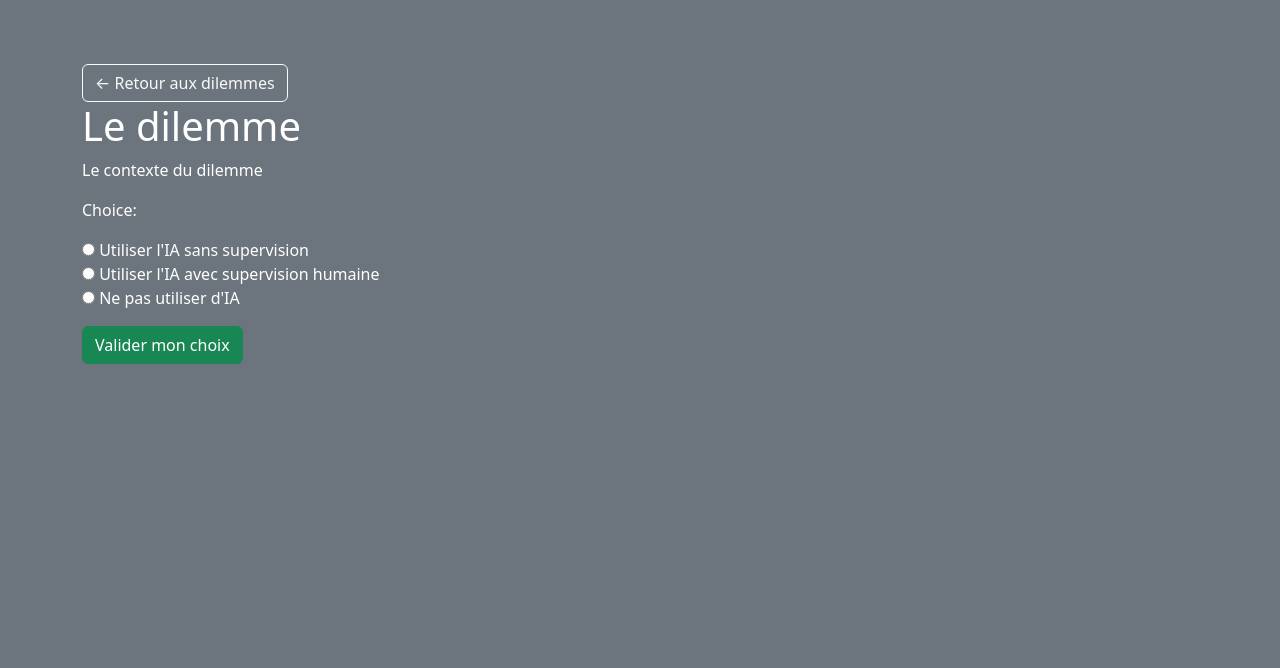
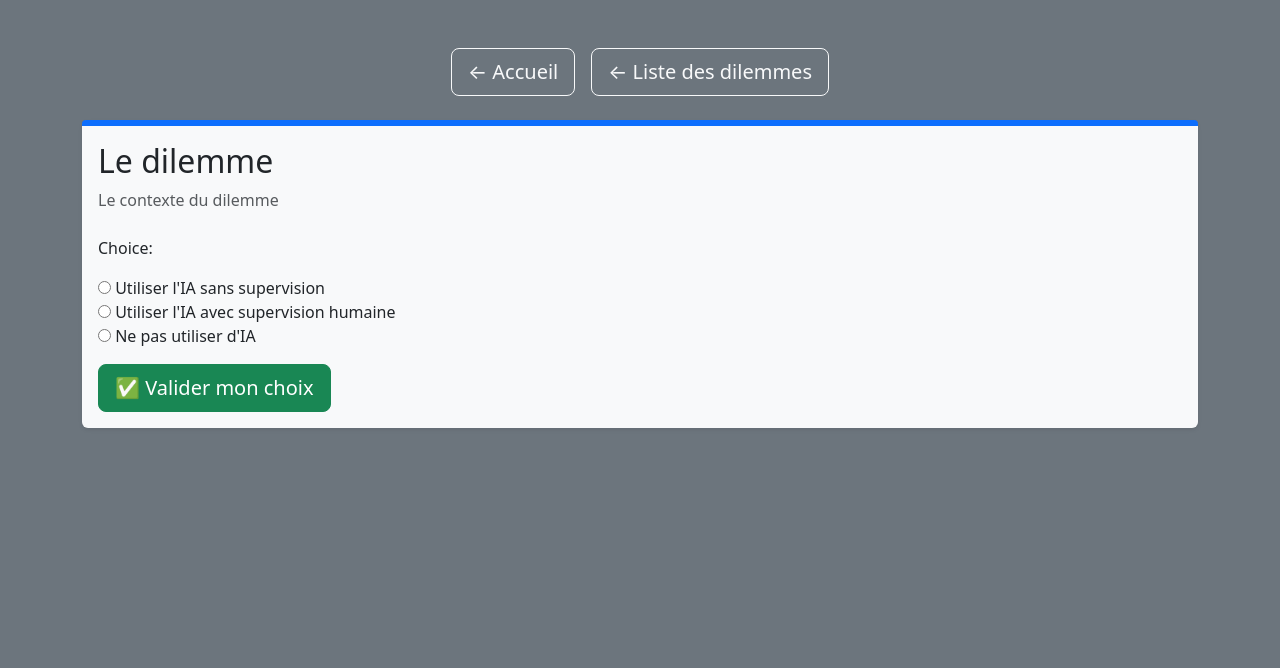
Before and after one commit to DelphineLecorney/simulateur_ethique, a Django app: page /scenarios/1/ in a window 1280 px wide. Shown: the top 668 px of the page. Run offline with Django 5.2, Linux system fonts and the light colour scheme; data comes from the database, SQL or seed files in the repository; both versions use the stored data as it was after the commit.

Commit message:
Add navigation in html

```diff
--- a/scenarios/templates/scenarios/home.html
+++ b/scenarios/templates/scenarios/home.html
@@ -43,7 +43,7 @@
       </blockquote>
 
       <div class="text-center mt-5">
-        <h5>Prêt·e à te confronter à toi-même ?</h5>
+        <h5>Prêt(e) à te confronter à toi-même ?</h5>
         <p class="lead">Chaque choix est une révélation. Le tien commence maintenant.</p>
       </div>
     </div>
--- a/scenarios/templates/scenarios/scenario_detail.html
+++ b/scenarios/templates/scenarios/scenario_detail.html
@@ -1,4 +1,5 @@
 {% load custom_filters %}
+
 <!DOCTYPE html>
 <html lang="fr">
   <head>
@@ -8,24 +9,41 @@
       href="https://cdn.jsdelivr.net/npm/bootstrap@5.3.3/dist/css/bootstrap.min.css"
       rel="stylesheet"
     />
+    <link
+      rel="stylesheet"
+      href="https://cdnjs.cloudflare.com/ajax/libs/animate.css/4.1.1/animate.min.css"
+    />
   </head>
   <body class="bg-secondary text-white">
     <div class="container py-5">
-      <a href="{% url 'scenario_list' %}" class="btn btn-outline-light mt-3">← Retour aux dilemmes</a>
-      <h1>{{ scenario.title }}</h1>
-      <p>{{ scenario.description }}</p>
 
-      <form method="post">
-        {% csrf_token %} {{ form.as_p }}
-        <button type="submit" class="btn btn-success">Valider mon choix</button>
-      </form>
+      <div class="d-flex justify-content-center gap-3 mb-4">
+        <a href="{% url 'home' %}" class="btn btn-outline-light btn-lg">← Accueil</a>
+        <a href="{% url 'scenario_list' %}" class="btn btn-outline-light btn-lg">← Liste des dilemmes</a>
+      </div>
 
 
+      <div class="card bg-light text-dark border-0 shadow-sm animate__animated animate__fadeInUp">
+        <div style="height: 6px; background-color: #0d6efd; border-radius: 4px 4px 0 0;"></div>
+        <div class="card-body">
+          <h2 class="card-title">{{ scenario.title }}</h2>
+          <p class="card-text text-muted">{{ scenario.description }}</p>
+
+
+          <form method="post" class="mt-4">
+            {% csrf_token %}
+            <div class="mb-3">{{ form.as_p }}</div>
+            <button type="submit" class="btn btn-success btn-lg">✅ Valider mon choix</button>
+          </form>
+        </div>
+      </div>
     </div>
+
+
+    <nav class="navbar fixed-bottom bg-primary text-white">
+      <div class="container text-center">
+        <span class="navbar-text w-100">© 2025 Simulateur Éthique</span>
+      </div>
+    </nav>
   </body>
-  <nav class="navbar fixed-bottom bg-primary text-white">
-    <div class="container text-center">
-      <span class="navbar-text w-100">© 2025 Simulateur Éthique</span>
-    </div>
-  </nav>
 </html>
--- a/scenarios/views.py
+++ b/scenarios/views.py
@@ -36,7 +36,6 @@ def scenario_detail(request, pk):
             else:
                 moral_zone = "🟢 Choix altruiste ou responsable"
 
-
             return render(request, 'scenarios/result.html', {
                 'scenario': scenario,
                 'choice': selected,
@@ -67,22 +66,18 @@ def generate_gauge(score):
     ax.set_theta_offset(np.pi / 2)
     ax.set_theta_direction(-1)
 
-    # Définir les zones de couleur
     zones = [(0, 33, 'red'), (33, 66, 'orange'), (66, 100, 'green')]
     for start, end, color in zones:
         ax.barh(1, (end - start) * np.pi / 100, left=start * np.pi / 100, height=1, color=color, alpha=0.6)
 
-    # Dessiner l’aiguille
     angle = score * np.pi / 100
     ax.plot([angle, angle], [0, 1], color='black', linewidth=3)
 
-    # Nettoyer le cadran
     ax.set_yticklabels([])
     ax.set_xticklabels([])
     ax.set_ylim(0, 1.2)
     ax.set_title(f'Score éthique : {score}', fontsize=14)
 
-    # Convertir en image base64
     buffer = io.BytesIO()
     plt.savefig(buffer, format='png', bbox_inches='tight')
     buffer.seek(0)
```
Also changed, not shown: scenarios/templates/scenarios/parcours_step.html (+28 -20 lines), scenarios/templates/scenarios/result.html (+12 -1 lines), db.sqlite3.
